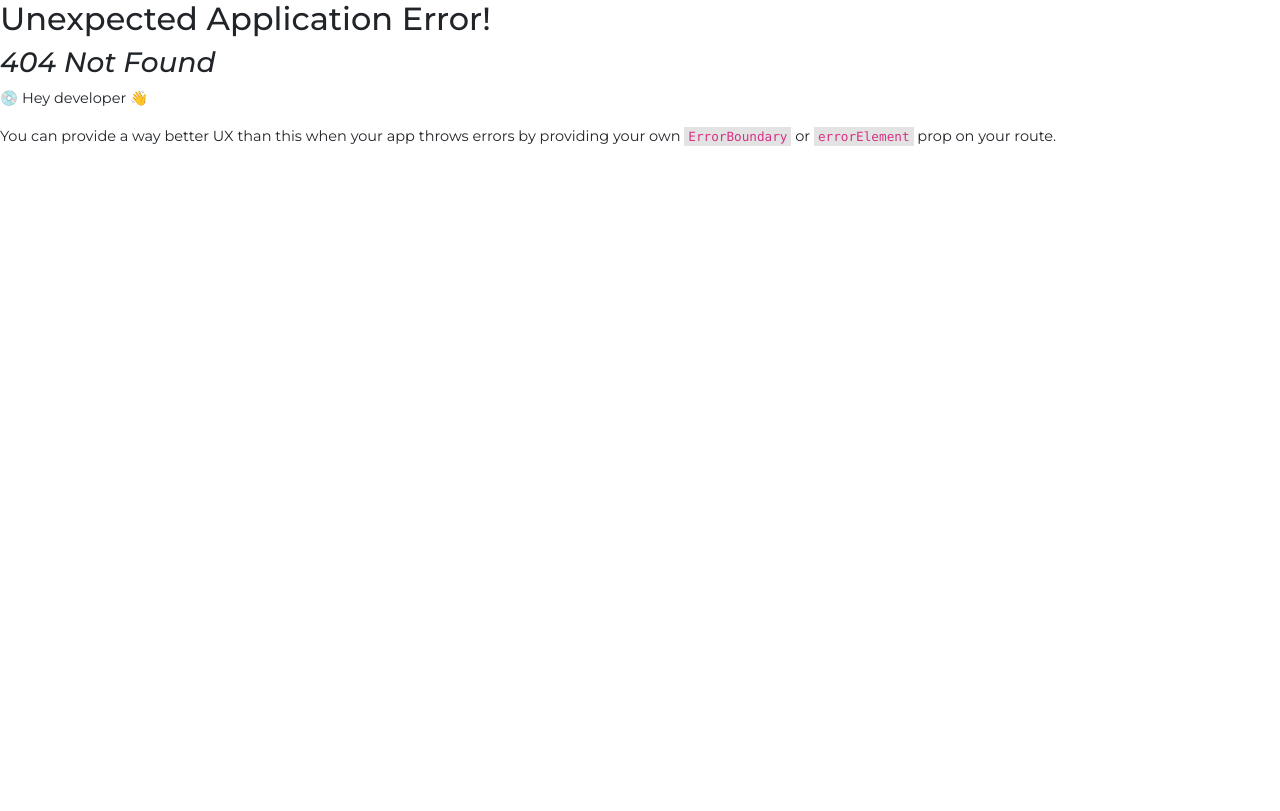
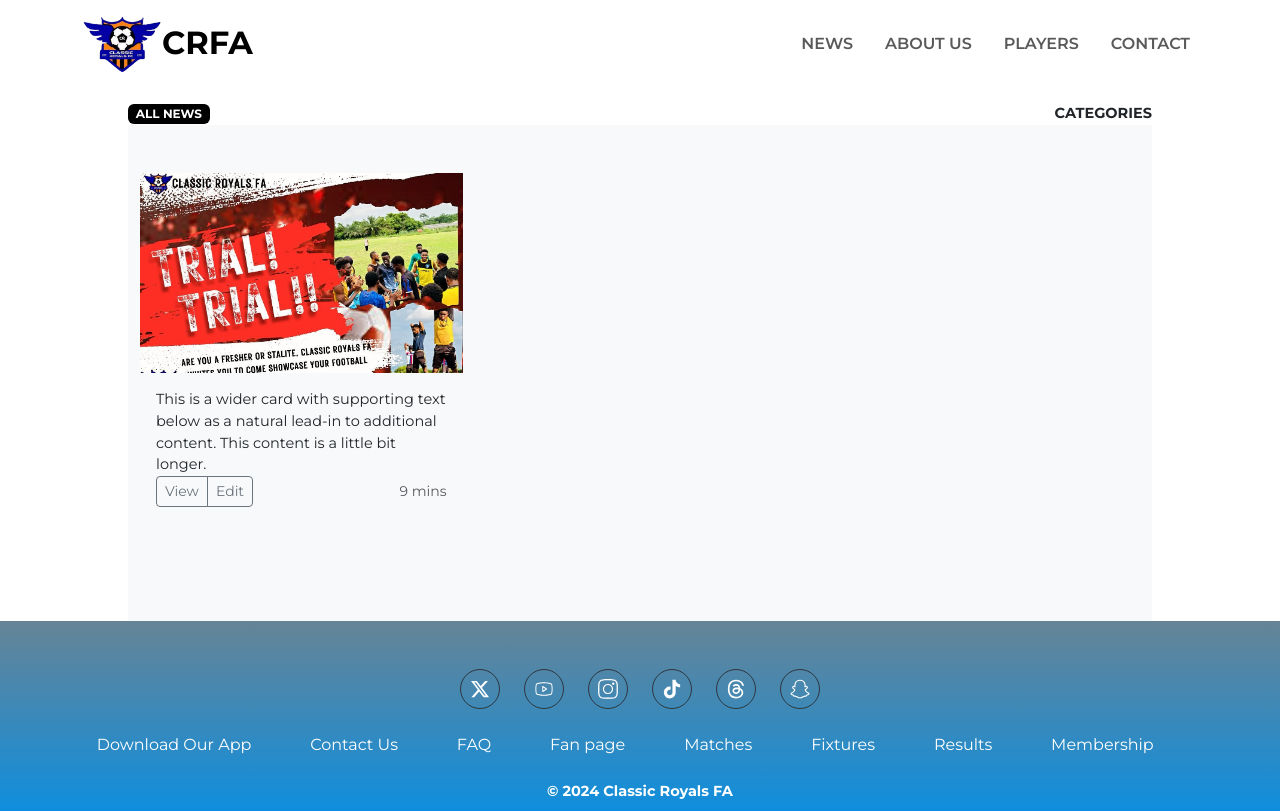
Before and after one commit to Olawoyin1/CRFA, a React (Create React App) app: page /news in a window 1280 px wide. Before the commit this address had no page. Built offline with nearby package versions, Linux system fonts and the light colour scheme.

Commit message:
Newss section started

```diff
--- a/src/App.css
+++ b/src/App.css
@@ -17,12 +17,14 @@
   list-style: none;
 }
 
+
 a {
   list-style: none;
 }
 
 p {
   font-size: 14.5px;
+  margin: 0 !important;
 }
 
 .container2 {
@@ -64,7 +66,7 @@
 .card {
   border-radius: 1rem !important;
   overflow: hidden;
-  overflow: hidden;
+  overflow: hidden !important;
   position: relative;
   max-height: 300px !important;
   object-fit: contain;
@@ -413,6 +415,9 @@
   overflow: hidden;
 }
 
+.footer{
+  background-image: linear-gradient(to top, #0f8edd 0%, #668496 100%);
+}
 
 .footer a {
   color: #fff;
@@ -429,13 +434,18 @@
   color: #fff;
   border: 1px solid #2f363e;
   padding: 0.5rem;
+  width: 2.5rem;
+  display: flex;
+  align-items: center;
+  justify-content: center;
+  height: 2.5rem;
   border-radius: 50%;
   transition: all 500ms ease-in-out;
 }
 
 
 .footer .socials a:hover{
-  background-color: #668496;
+  background-color: #FF8013;
   color: blue;
 }
 
@@ -443,6 +453,24 @@
   margin: 0 !important;
   padding: 0 !important;
 }
+
+
+.news-card {
+  height: 400px;
+  /* background-color: red; */
+}
+
+.card-image{
+  height: 200px;
+  object-fit: contain;
+  overflow: hidden !important;;
+}
+
+.card-body{
+  padding: 1rem !important;
+}
+
+
 
 /* responsive */
 @media (max-width: 767px) {
--- a/src/App.js
+++ b/src/App.js
@@ -16,12 +16,14 @@
 import "../node_modules/bootstrap/dist/js/bootstrap.js";
 import PlayerLayout from "./layouts/PlayerLayout.jsx";
 import CRFAPlayers from "./Data/PlayerData.js";
-import Goalkeeper from "./pages/players/Goalkeeper.jsx";
-import Defenders from "./pages/players/Defenders";
+// import Goalkeeper from "./pages/players/Goalkeeper.jsx";
+// import Defenders from "./pages/players/Defenders";
 
-import Midfielders from "./pages/players/Midfielders";
-import Forwards from "./pages/players/Forwards";
+// import Midfielders from "./pages/players/Midfielders";
+// import Forwards from "./pages/players/Forwards";
 import About from "./pages/About.jsx";
+import News from "./pages/News.jsx";
+import Fixtures from "./pages/Fixtures.jsx";
 
 const goalkeepers = CRFAPlayers.filter(
   (item) => item.position === "goalkeeper"
@@ -41,6 +43,8 @@
       <Route index element={<Home />} />
 
       <Route path="about" element={<About />} />
+      <Route path="news" element={<News />} />
+      <Route path="fixtures" element={<Fixtures />} />
       {/* <Route path="players" element={<Players />} /> */}
 
       {/* <Route path="players" element={<PlayerLayout />} >
--- a/src/pages/Footer.jsx
+++ b/src/pages/Footer.jsx
@@ -2,7 +2,7 @@
 import { FaXTwitter } from "react-icons/fa6";
 import { PiYoutubeLogoLight } from "react-icons/pi";
 import { SlSocialInstagram } from "react-icons/sl";
-import { PiTiktokLogoThin } from "react-icons/pi";
+import { IoLogoTiktok } from "react-icons/io5";
 import { FaThreads } from "react-icons/fa6";
 import { FaSnapchat } from "react-icons/fa6";
 
@@ -10,41 +10,45 @@
 
 const Footer = () => {
   return (
-    <div className='footer pt-5 pb-2 bg-secondary'>
+    <div className='footer pt-5 pb-2'>
         <div className="container">
             <div className="socials m-0 d-flex flex-wrap align-items-center justify-content-center gap-4">
-                <a href="#">
-                    <FaXTwitter size={22} />
+                <a href="#twiter">
+                    <FaXTwitter size={20} />
                 </a>
-                <a href="#">
-                    <PiYoutubeLogoLight size={22} />
+                <a href="#youtube">
+                    <PiYoutubeLogoLight size={20} />
                 </a>
-                <a href="#">
-                    <SlSocialInstagram size={22} />
+                <a href="#insta">
+                    <SlSocialInstagram size={20} />
                 </a>
-                <a href="#">
-                    <PiTiktokLogoThin size={22} />
+                <a href="#tiktok">
+                <IoLogoTiktok size={20}/>
                 </a>
-                <a href="#">
-                    <FaThreads size={22} />
+                <a href="#thread">
+                    <FaThreads size={20} />
                 </a>
-                <a href="#">
-                    <FaSnapchat size={22} />
+                <a href="#snap">
+                    <FaSnapchat size={20} />
                 </a>
             </div>
             <div className="other-links mt-3 my-sm-4 m-0">
                 <ul className='d-md-flex  p-0 m-0  align-items-center justify-content-md-around'>
-                    <li><a href="#">Download the App</a></li>
+                    <li><a href="#app">Download Our App</a></li>
                     <hr  className='my-1'/>
-                    <li><a href="#">contact us</a></li>
+                    <li><a href="#contact">Contact Us</a></li>
                     <hr  className='my-1'/>
-                    <li><a href="#">FAQ</a></li>
+                    <li><a href="#faq">FAQ</a></li>
                     <hr  className='my-1'/>
-                    <li><a href="#">Fan page</a></li>
+                    <li><a href="#fan">Fan page</a></li>
                     <hr  className='my-1'/>
-                    <li><a href="#">One more</a></li>
+                    <li><a href="#matches">Matches</a></li>
                     <hr  className='my-1'/>
-                    <li className='m-0'><a href="#">Fixtures</a></li>
+                    <li className='m-0'><a href="#fixture">Fixtures</a></li>
+                    <hr  className='my-1'/>
+                    <li className='m-0'><a href="#result">Results</a></li>
+                    <hr  className='my-1'/>
+                    <li className='m-0'><a href="#result">Membership</a></li>
                     <hr  className='my-1'/>
                 </ul>
             </div>
--- a/src/pages/Home.jsx
+++ b/src/pages/Home.jsx
@@ -20,7 +20,7 @@
           <div className="d-flex">
             <div className="hero-content">
               <h1 className="fw-bold text-white">CLASSIC ROYALS FA</h1>
-              <p className="text-white">Win the DAY, Win the GAME</p>
+              <p className="text-white">Win the GAME, Win the DAY</p>
             </div>
             <div className="hero-img">
               {/* <img
@@ -36,12 +36,12 @@
       <div className="about_us py-5">
         <div className="container">
           <div className="row">
-            <div className="col-md-6">
+            <div className="col-lg-6 col-md-5">
               <div className="about_image">
                 <img src="../../Images/about.jpg" alt="about us Img" />
               </div>
             </div>
-            <div className="col-md-6 mt-3 mt-md-0">
+            <div className="col-lg-6 col-md-7  mt-3 mt-md-0">
               <h2 className="fw-bold mb-3 dash">About CRFA</h2>
               <div className="about_text">
                 <p>
@@ -61,7 +61,7 @@
                   sint itaque rem eveniet, excepturi blanditiis beatae, dolores
                   labore modi vero delectus? Vel, ut!
                 </p>
-                <Link className="button" to="about">
+                <Link className="button d-md-flex d-block" to="about">
                   More about us
                 </Link>
               </div>
@@ -81,7 +81,7 @@
                   <h6 className="fw-bold">Mondays</h6>
                   {/* <TbPlayFootball size={25} className="mb-2 icon" /> */}
                   <p>Fitness & Conditioning exercises</p>
-                  <div className="m-0 p-0 d-flex w-100 align-items-center justify-content-between">
+                  <div className="m-0 mt-2 p-0 d-flex w-100 align-items-center justify-content-between">
                     <div className="d-flex align-items-center gap-1">
                       <CiLocationOn />
                       <p className="m-0 p-0">OAU staff school pitch</p>
@@ -98,7 +98,7 @@
                   <h6 className="fw-bold">Wednessdays</h6>
                   {/* <TbPlayFootball className="mb-2 icon" /> */}
                   <p>Technical Drills</p>
-                  <div className="m-0 p-0 d-flex w-100 align-items-center justify-content-between">
+                  <div className="m-0 mt-2 p-0 d-flex w-100 align-items-center justify-content-between">
                     <div className="d-flex align-items-center gap-1">
                       <CiLocationOn />
                       <p className="m-0 p-0">OAU staff school pitch</p>
@@ -115,7 +115,7 @@
                   <h6 className="fw-bold">Fridays</h6>
                   {/* <TbPlayFootball className="mb-2 icon" /> */}
                   <p>Full sided games</p>
-                  <div className="m-0 p-0 d-flex w-100 align-items-center justify-content-between">
+                  <div className="m-0 mt-2 p-0 d-flex w-100 align-items-center justify-content-between">
                     <div className="d-flex align-items-center gap-1">
                       <CiLocationOn />
                       <p className="m-0 p-0">OAU staff school pitch</p>
@@ -165,7 +165,7 @@
             different origins, each with their own individual understanding of
             the game.
           </p>
-          <div className="container2 mx-auto  row row-cols-2 row-cols-lg-3 g-3  g-2 my-3">
+          <div className="container2 mx-auto  row row-cols-1 row-cols-sm-2 row-cols-md-3 g-3  g-2 my-3">
             <div className="col">
               <div>
                 <div className="card card-2 shadow">
--- /dev/null
+++ b/src/pages/News.jsx
@@ -0,0 +1,43 @@
+import React from 'react'
+
+const News = () => {
+  return (
+    <div id='news'>
+        <div className="container2">
+            <div className="news-header mt-3 d-flex align-items-center justify-content-between">
+                <p className="badge bg-black">ALL NEWS</p>
+                <p className="fw-bold">CATEGORIES</p>
+            </div>
+
+            <div class="main-news py-5 bg-light">
+                <div class="container">
+
+                <div class="row row-cols-1 row-cols-sm-2 row-cols-md-3 g-3">
+                    <div class="col">
+                        <div class="news-card">
+                            <div className="card-image">
+                                <img src="../Images/trial.jpg" alt="" />
+                            </div>
+
+                            <div class="card-body">
+                                <p class="card-text">This is a wider card with supporting text below as a natural lead-in to additional content. This content is a little bit longer.</p>
+                                <div class="d-flex justify-content-between align-items-center">
+                                    <div class="btn-group">
+                                    <button type="button" class="btn btn-sm btn-outline-secondary">View</button>
+                                    <button type="button" class="btn btn-sm btn-outline-secondary">Edit</button>
+                                    </div>
+                                    <small class="text-muted">9 mins</small>
+                                </div>
+                            </div>
+                        </div>
+                    </div>
+                </div>
+                </div>
+            </div>
+
+        </div>
+    </div>
+  )
+}
+
+export default News
```
Also changed, not shown: public/Images/trial.jpg (added), src/pages/Fans.jsx (added), src/pages/Fixtures.jsx (added), src/pages/Results.jsx (added).
